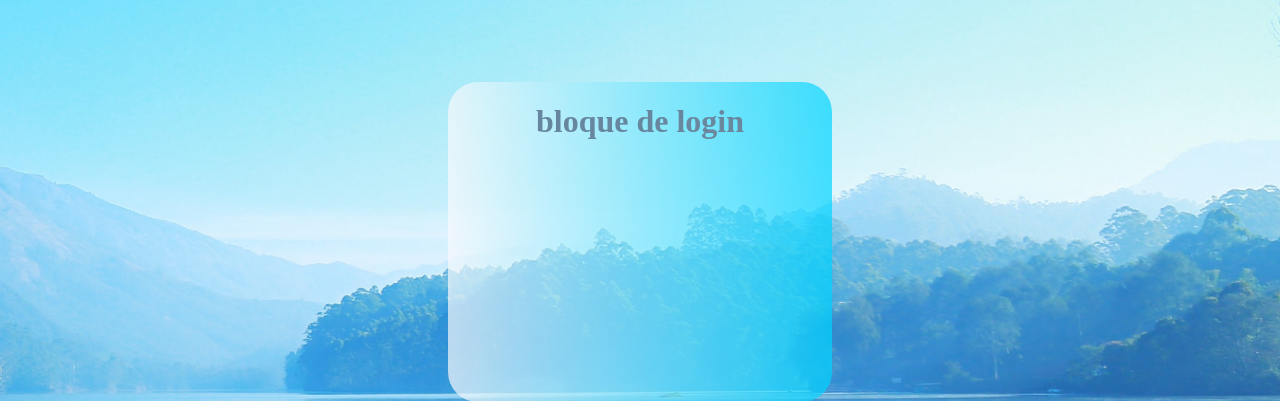
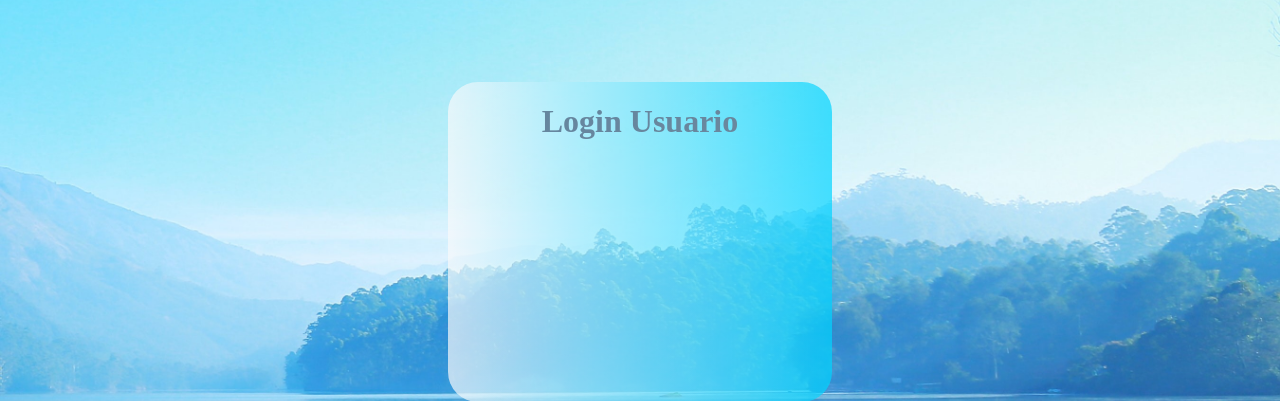
Before and after one commit to GeovanniBlanco/FarmaProject, a Django app: page / in a window 1280 px wide. Shown: the part 158-559 px from the top of the page. Run offline with Django 3.2, Linux system fonts and the light colour scheme.

Commit message:
cambio en titulo de login

```diff
--- a/Farma/miFarma/templates/index.html
+++ b/Farma/miFarma/templates/index.html
@@ -8,6 +8,6 @@
 
 {%block login%}
     <div id="contenedor">
-        <h1>bloque de login</h1>
+        <h1>Login Usuario</h1>
     </div>
 {%endblock%}
```
